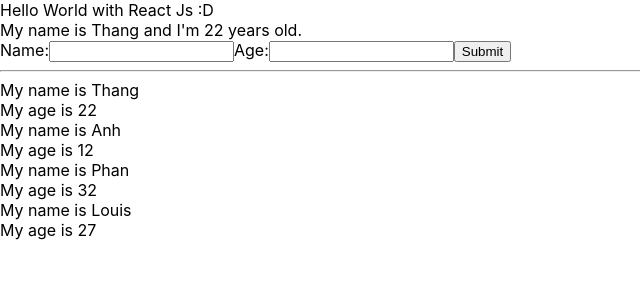
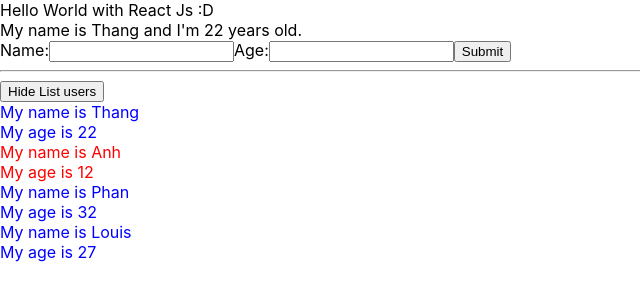
Before and after one commit to thanqphan/quiz-mgnt, a React (Create React App) app: page / in a window 1280 px wide. Shown: the top 300 px of the page, without its empty margins (0-640 px from the left). Built offline with nearby package versions, Linux system fonts and the light colour scheme.

Commit message:
[MyComponent]: conditional output - câu điều kiện trong React

```diff
--- a/src/App.css
+++ b/src/App.css
@@ -1,3 +1,11 @@
+.red{
+  color: red
+}
+
+.green{
+  color: blue
+}
+
 body {
   margin: 0;
   font-family: -apple-system, BlinkMacSystemFont, 'Segoe UI', 'Roboto', 'Oxygen',
--- a/src/components/DisplayInfor.js
+++ b/src/components/DisplayInfor.js
@@ -1,19 +1,41 @@
 import React from "react";
 
 class DisplayInfor extends React.Component {
+  state = {
+    isDisplayable: true,
+  };
+
+  handleShowHideListEvent = () => {
+    this.setState({ isDisplayable: !this.state.isDisplayable });
+  };
   render() {
     const { listUsers } = this.props;
     return (
       <div>
+        <div>
+          <button
+            onClick={() => {
+              this.handleShowHideListEvent();
+            }}
+          >
+            {this.state.isDisplayable === true
+              ? "Hide List users"
+              : "Show List users"}
+          </button>
+        </div>
+        {this.state.isDisplayable && (
+          <div>
             {listUsers.map((user) => {
               return (
-            <div key={user.id}>
+                <div key={user.id} className={user.age > 18 ? "green" : "red"}>
                   <div>My name is {user.name}</div>
                   <div>My age is {user.age}</div>
                 </div>
               );
             })}
           </div>
+        )}
+      </div>
     );
   }
 }
--- a/src/index.js
+++ b/src/index.js
@@ -1,16 +1,16 @@
-import React from 'react';
-import ReactDOM from 'react-dom/client';
-import App from './App';
-import reportWebVitals from './reportWebVitals';
-import { Provider } from 'react-redux';
-import store from './redux/store';
+import React from "react";
+import ReactDOM from "react-dom/client";
+import App from "./App";
+import reportWebVitals from "./reportWebVitals";
+import { Provider } from "react-redux";
+import store from "./redux/store";
 
-const root = ReactDOM.createRoot(document.getElementById('root'));
+const root = ReactDOM.createRoot(document.getElementById("root"));
 root.render(
   <Provider store={store}>
-    <React.StrictMode>
-      <App />
-    </React.StrictMode>
+    {/* <React.StrictMode> */}
+    <App />
+    {/* </React.StrictMode> */}
   </Provider>
 );
 
```
Lines whose indentation alone changed are shown as unchanged.
